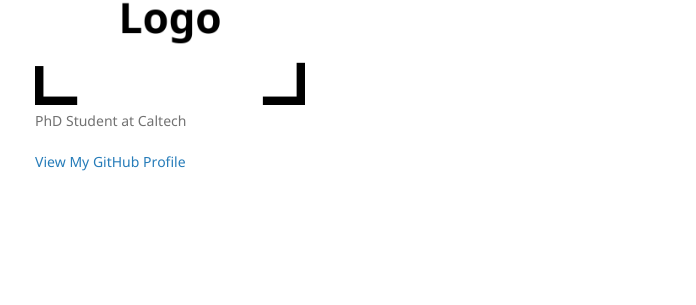
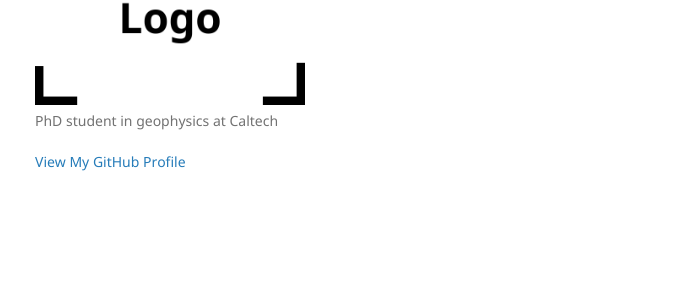
Before and after one commit to atterholt/atterholt.github.io, a Jekyll site: the page built from another-page.md, in a window 1280 px wide. Shown: the part 173-478 px from the top of the page, without its empty margins (175-871 px from the left). Built offline with Jekyll 4.4.1, drawn with Linux system fonts in a browser that asks for light colours; our own code applies the rules of GitHub Pages for plain Markdown files.

Commit message:
Update _config.yml

```diff
--- a/_config.yml
+++ b/_config.yml
@@ -1,6 +1,6 @@
 title: James Atterholt
 logo: /assets/img/logo.png
-description: PhD Student at Caltech
+description: PhD student in geophysics at Caltech
 show_downloads: false
 google_analytics:
 theme: jekyll-theme-minimal
```
